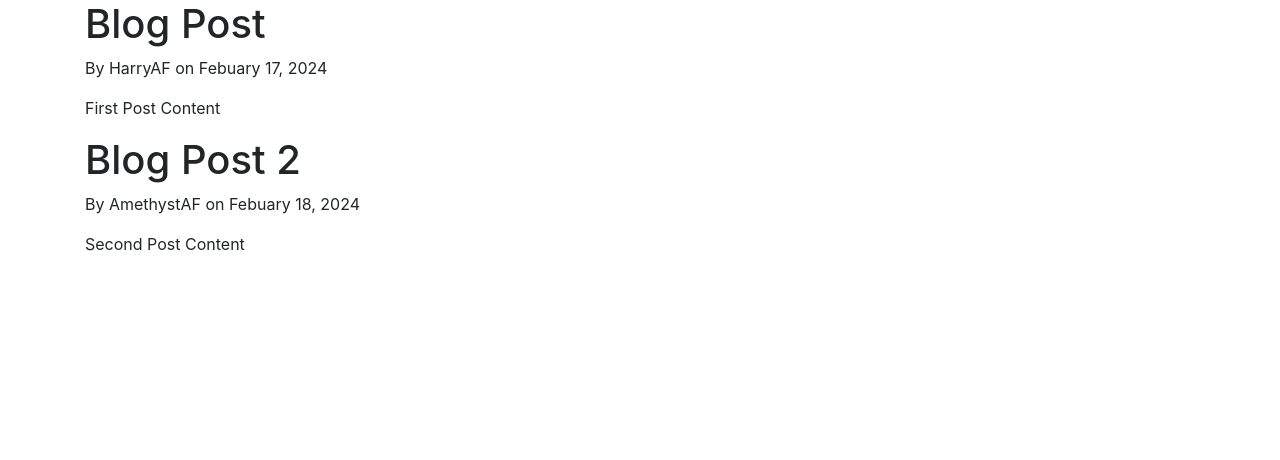
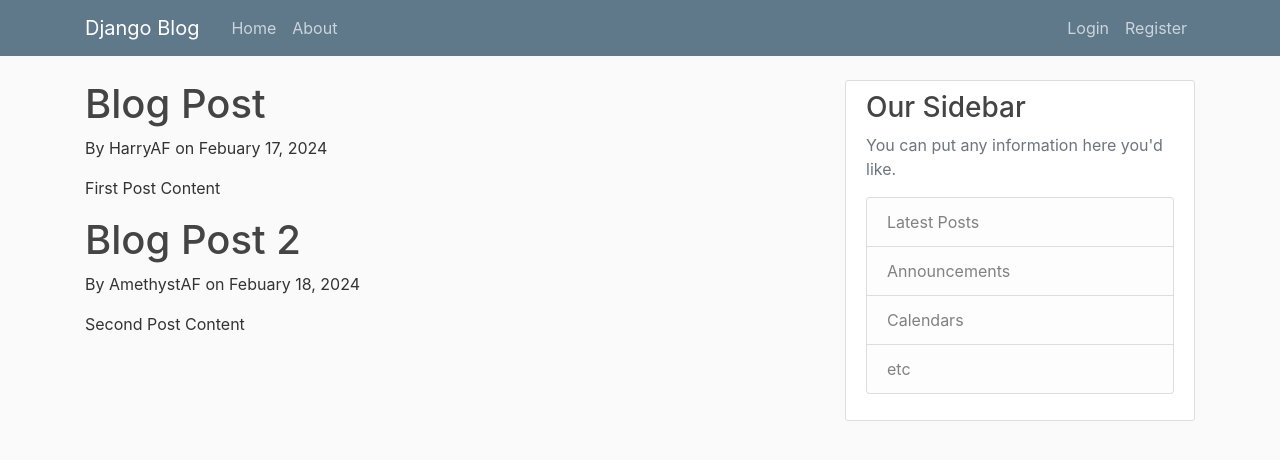
Before and after one commit to streetprophet90/Professional-Portfolio, a Django app: page / in a window 1280 px wide. Shown: the top 460 px of the page. Run offline with Django 5.2, Linux system fonts and the light colour scheme; some libraries are stand-ins or nearby versions.

Commit message:
load static

```diff
--- a/django_project/blog/templates/blog/base.html
+++ b/django_project/blog/templates/blog/base.html
@@ -1,3 +1,4 @@
+{% load static %}
 <!DOCTYPE html>
 <html lang="en">
 <head>
@@ -8,6 +9,9 @@
     <!-- Bootstrap CSS -->
     <link rel="stylesheet" href="https://cdn.jsdelivr.net/npm/bootstrap@4.0.0/dist/css/bootstrap.min.css" integrity="sha384-Gn5384xqQ1aoWXA+058RXPxPg6fy4IWvTNh0E263XmFcJlSAwiGgFAW/dAiS6JXm" crossorigin="anonymous">
 
+
+    <link rel="stylesheet" type="text/css" href="{% static 'blog/main.css' %}">
+
     {% if title %}
         <title>Django Blog - {{ title }}</title>
     {% else %}
@@ -15,9 +19,47 @@
     {% endif %}
 </head>
 <body>
-    <div class="container">
-        {% block content %}{% endblock %}
-    </div>
+    <header class="site-header">
+      <nav class="navbar navbar-expand-md navbar-dark bg-steel fixed-top">
+        <div class="container">
+          <a class="navbar-brand mr-4" href="/">Django Blog</a>
+          <button class="navbar-toggler" type="button" data-toggle="collapse" data-target="#navbarToggle" aria-controls="navbarToggle" aria-expanded="false" aria-label="Toggle navigation">
+          <span class="navbar-toggler-icon"></span>
+          </button>
+          <div class="collapse navbar-collapse" id="navbarToggle">
+            <div class="navbar-nav mr-auto">
+              <a class="nav-item nav-link" href="/">Home</a>
+              <a class="nav-item nav-link" href="/about">About</a>
+            </div>
+            <!-- Navbar Right Side -->
+            <div class="navbar-nav">
+              <a class="nav-item nav-link" href="#">Login</a>
+              <a class="nav-item nav-link" href="#">Register</a>
+            </div>
+          </div>
+        </div>
+      </nav>
+    </header>
+    <main role="main" class="container">
+      <div class="row">
+        <div class="col-md-8">
+          {% block content %}{% endblock %}
+        </div>
+        <div class="col-md-4">
+          <div class="content-section">
+            <h3>Our Sidebar</h3>
+            <p class='text-muted'>You can put any information here you'd like.
+              <ul class="list-group">
+                <li class="list-group-item list-group-item-light">Latest Posts</li>
+                <li class="list-group-item list-group-item-light">Announcements</li>
+                <li class="list-group-item list-group-item-light">Calendars</li>
+                <li class="list-group-item list-group-item-light">etc</li>
+              </ul>
+            </p>
+          </div>
+        </div>
+      </div>
+    </main>
 
     <!-- Optional JavaScript -->
     <!-- jQuery first, then Popper.js, then Bootstrap JS -->
```
